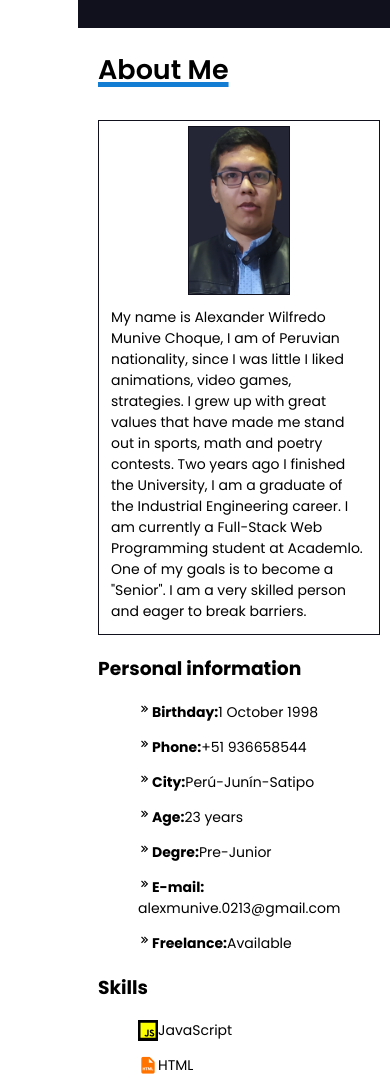
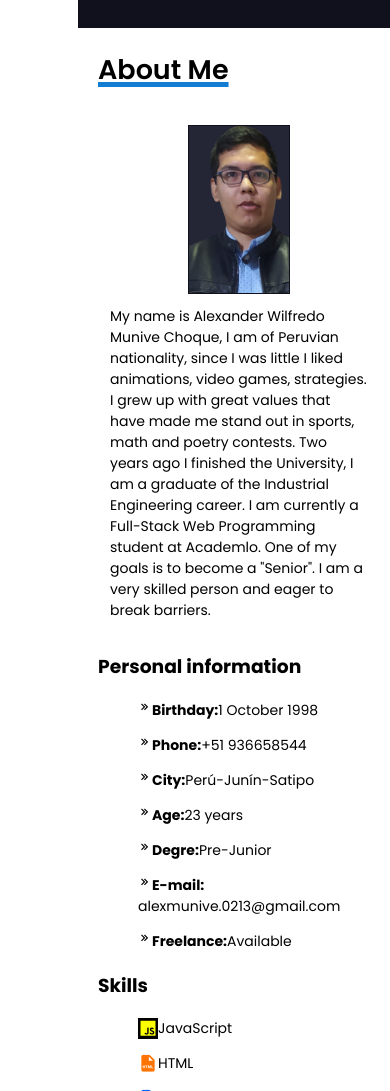
Before and after one commit to AlexMunive/Portafolio-Munive, a plain HTML site: page index.html in a window 390 px wide. Shown: the part 860-1951 px from the top of the page. Drawn offline with nearby package versions, Linux system fonts and the light colour scheme.

Commit message:
Portafolio-Alex-actualizado

```diff
--- a/CSS/style.css
+++ b/CSS/style.css
@@ -15,6 +15,11 @@ a {
 
 h1, h2, h3, h4, h5, h6 {
   font-family: 'Poppins', sans-serif;
+}
+
+#main{
+  max-width: 1100px;
+  margin: 0 auto;
 }
 
 .color{
@@ -238,7 +243,7 @@ h1, h2, h3, h4, h5, h6 {
 .home_inicial{
   display: flex;
   flex-direction: row;
-  justify-content: space-evenly;
+  justify-content: center;
   flex-wrap: wrap;
   align-items: center;
   align-content: center;
@@ -292,6 +297,7 @@ h1, h2, h3, h4, h5, h6 {
   height: 100vh;
   background-color: #11101d;
   background-size: cover;
+  margin: 0 auto;
 }
 
 
@@ -319,7 +325,6 @@ h1, h2, h3, h4, h5, h6 {
   justify-content: center;
   align-items: center;
   align-content: center;
-  border: 1px solid #11101d;
   margin-right: 10px;
 }
 .texto1 p{
@@ -816,7 +821,6 @@ border: 2px solid #11101d;
     justify-content: center;
     align-items: center;
     align-content: center;
-    border: 1px solid #11101d;
     margin-right: 10px;
   }
 
@@ -879,7 +883,6 @@ border: 2px solid #11101d;
     justify-content: center;
     align-items: center;
     align-content: center;
-    border: 1px solid #11101d;
     margin-right: 10px;
   }
 
@@ -1053,7 +1056,6 @@ border: 2px solid #11101d;
     justify-content: center;
     align-items: center;
     align-content: center;
-    border: 1px solid #11101d;
     margin-right: 10px;
   }
 
```
